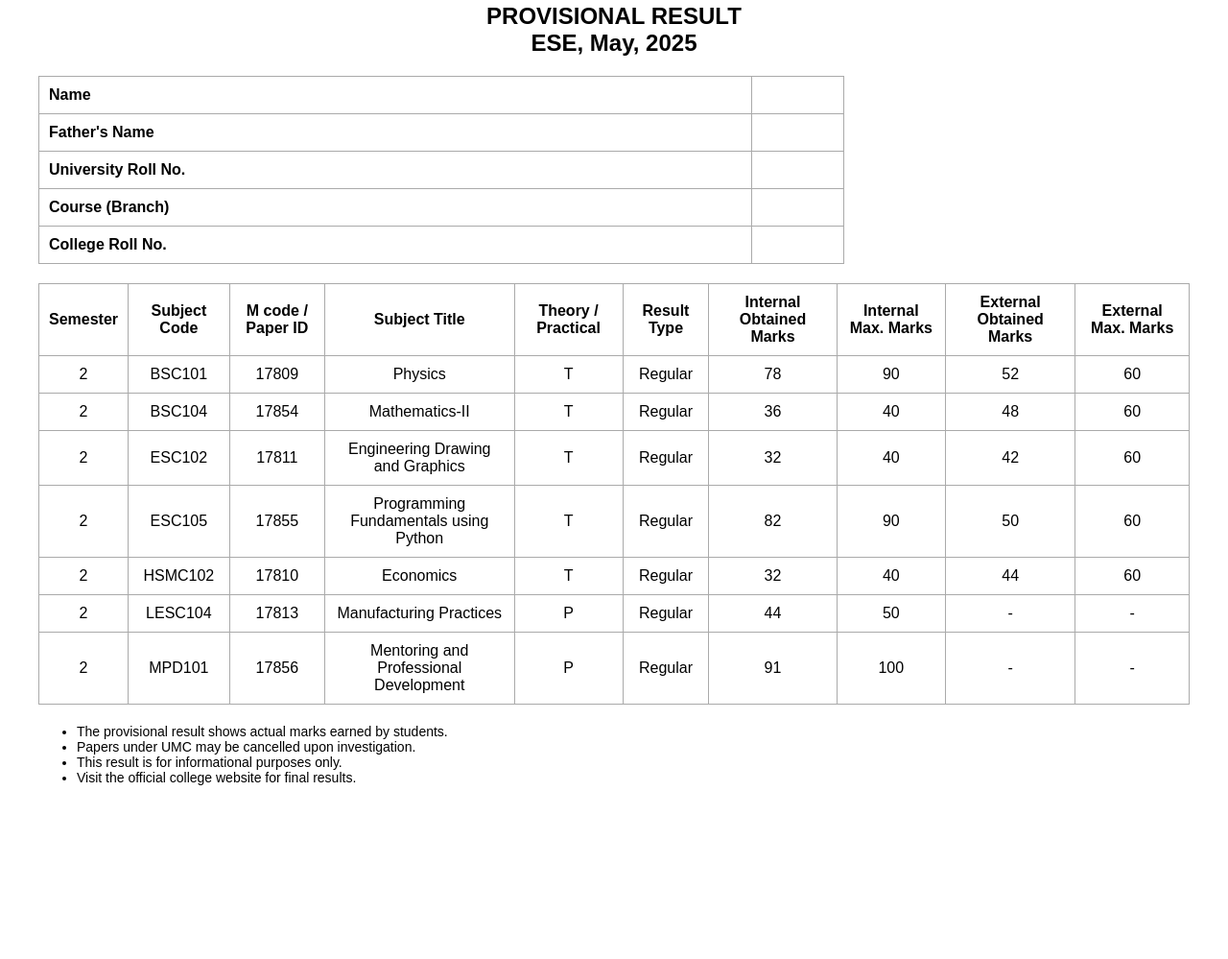
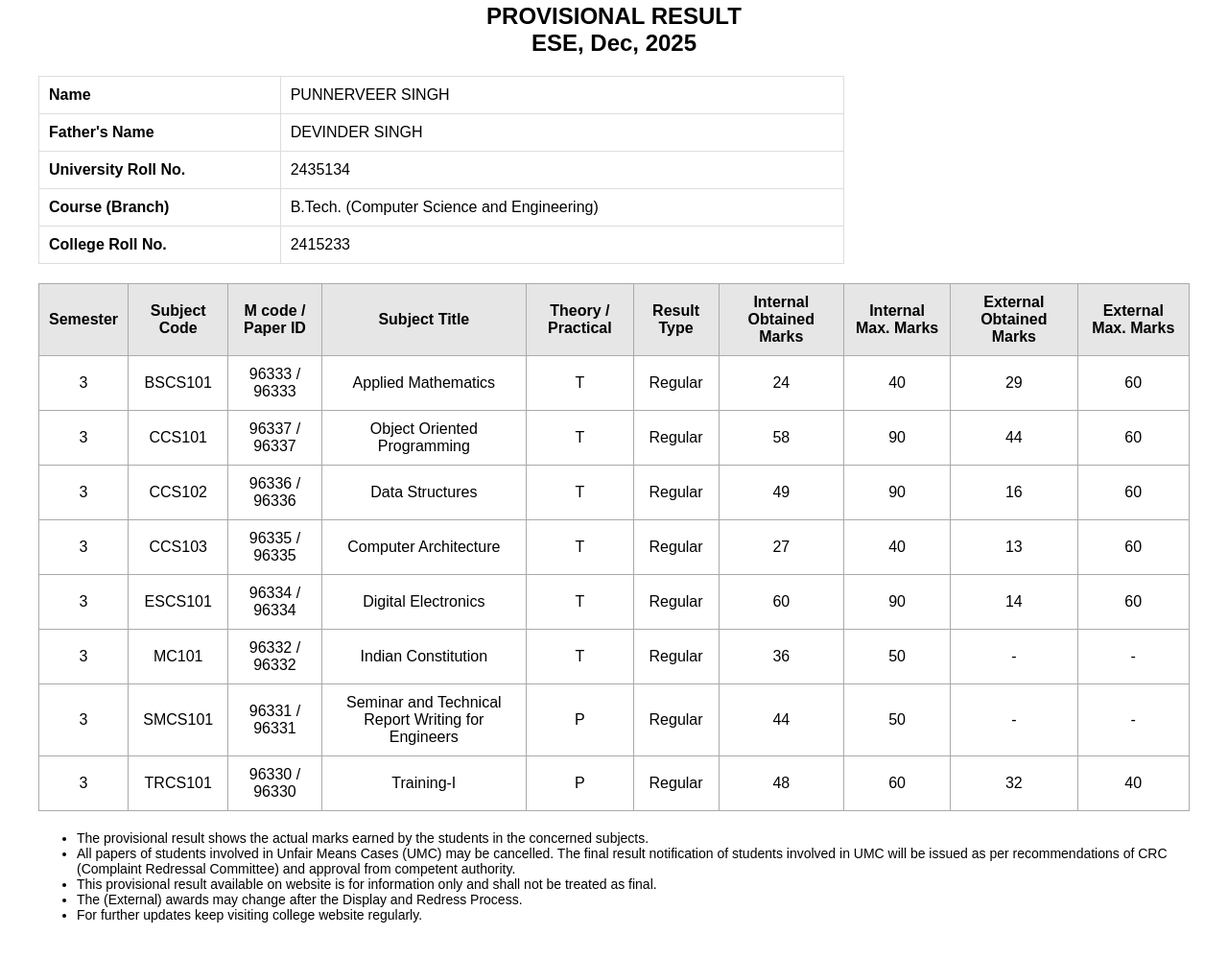
Before and after one commit to Punnerveer/gndecResult.io, a plain HTML site: page result.html in a window 1280 px wide. Shown: the part 253-1252 px from the top of the page at 96% size. Before the commit the page ends 1111 px from the top, so only its background shows below. Drawn offline with Linux system fonts and the light colour scheme.

Commit message:
Revise provisional result page with updated content
Updated the provisional result page to reflect new student data and improved styling.

```diff
--- a/result.html
+++ b/result.html
@@ -24,6 +24,12 @@
     }
     .info-table td {
       text-align: left;
+      border: 1px solid #ddd;
+      padding: 10px;
+    }
+    .info-table tr td:first-child {
+      width: 30%;
+      font-weight: 700;
     }
     .note {
       margin-top: 20px;
@@ -35,21 +41,25 @@
       display: block;
       margin-bottom: 20px;
     }
-
+    thead th {
+      background: #e6e6e6;
+      font-weight: 700;
+    }
   </style>
 </head>
 <body>
   <div class="gndec-banner">
     <img src="gndec-banner.png" alt="GNDEC Banner" />
   </div>
-  <h2 style="text-align:center">PROVISIONAL RESULT<br>ESE, May, 2025</h2>
+
+  <h2 style="text-align:center">PROVISIONAL RESULT<br>ESE, Dec, 2025</h2>
 
   <table class="info-table">
-    <tr><td><strong>Name</strong></td><td id="name"></td></tr>
-    <tr><td><strong>Father's Name</strong></td><td id="fname"></td></tr>
-    <tr><td><strong>University Roll No.</strong></td><td id="roll"></td></tr>
-    <tr><td><strong>Course (Branch)</strong></td><td id="branch"></td></tr>
-    <tr><td><strong>College Roll No.</strong></td><td id="collegeRoll"></td></tr>
+    <tr><td>Name</td><td>PUNNERVEER SINGH</td></tr>
+    <tr><td>Father's Name</td><td>DEVINDER SINGH</td></tr>
+    <tr><td>University Roll No.</td><td>2435134</td></tr>
+    <tr><td>Course (Branch)</td><td>B.Tech. (Computer Science and Engineering)</td></tr>
+    <tr><td>College Roll No.</td><td>2415233</td></tr>
   </table>
 
   <table>
@@ -68,32 +78,113 @@
       </tr>
     </thead>
     <tbody>
-      <tr><td>2</td><td>BSC101</td><td>17809</td><td>Physics</td><td>T</td><td>Regular</td><td>78</td><td>90</td><td>52</td><td>60</td></tr>
-      <tr><td>2</td><td>BSC104</td><td>17854</td><td>Mathematics-II</td><td>T</td><td>Regular</td><td>36</td><td>40</td><td>48</td><td>60</td></tr>
-      <tr><td>2</td><td>ESC102</td><td>17811</td><td>Engineering Drawing and Graphics</td><td>T</td><td>Regular</td><td>32</td><td>40</td><td>42</td><td>60</td></tr>
-      <tr><td>2</td><td>ESC105</td><td>17855</td><td>Programming Fundamentals using Python</td><td>T</td><td>Regular</td><td>82</td><td>90</td><td>50</td><td>60</td></tr>
-      <tr><td>2</td><td>HSMC102</td><td>17810</td><td>Economics</td><td>T</td><td>Regular</td><td>32</td><td>40</td><td>44</td><td>60</td></tr>
-      <tr><td>2</td><td>LESC104</td><td>17813</td><td>Manufacturing Practices</td><td>P</td><td>Regular</td><td>44</td><td>50</td><td>-</td><td>-</td></tr>
-      <tr><td>2</td><td>MPD101</td><td>17856</td><td>Mentoring and Professional Development</td><td>P</td><td>Regular</td><td>91</td><td>100</td><td>-</td><td>-</td></tr>
+      <tr>
+        <td>3</td>
+        <td>BSCS101</td>
+        <td>96333 / 96333</td>
+        <td>Applied Mathematics</td>
+        <td>T</td>
+        <td>Regular</td>
+        <td>24</td>
+        <td>40</td>
+        <td>29</td>
+        <td>60</td>
+      </tr>
+      <tr>
+        <td>3</td>
+        <td>CCS101</td>
+        <td>96337 / 96337</td>
+        <td>Object Oriented Programming</td>
+        <td>T</td>
+        <td>Regular</td>
+        <td>58</td>
+        <td>90</td>
+        <td>44</td>
+        <td>60</td>
+      </tr>
+      <tr>
+        <td>3</td>
+        <td>CCS102</td>
+        <td>96336 / 96336</td>
+        <td>Data Structures</td>
+        <td>T</td>
+        <td>Regular</td>
+        <td>49</td>
+        <td>90</td>
+        <td>16</td>
+        <td>60</td>
+      </tr>
+      <tr>
+        <td>3</td>
+        <td>CCS103</td>
+        <td>96335 / 96335</td>
+        <td>Computer Architecture</td>
+        <td>T</td>
+        <td>Regular</td>
+        <td>27</td>
+        <td>40</td>
+        <td>13</td>
+        <td>60</td>
+      </tr>
+      <tr>
+        <td>3</td>
+        <td>ESCS101</td>
+        <td>96334 / 96334</td>
+        <td>Digital Electronics</td>
+        <td>T</td>
+        <td>Regular</td>
+        <td>60</td>
+        <td>90</td>
+        <td>14</td>
+        <td>60</td>
+      </tr>
+      <tr>
+        <td>3</td>
+        <td>MC101</td>
+        <td>96332 / 96332</td>
+        <td>Indian Constitution</td>
+        <td>T</td>
+        <td>Regular</td>
+        <td>36</td>
+        <td>50</td>
+        <td>-</td>
+        <td>-</td>
+      </tr>
+      <tr>
+        <td>3</td>
+        <td>SMCS101</td>
+        <td>96331 / 96331</td>
+        <td>Seminar and Technical Report Writing for Engineers</td>
+        <td>P</td>
+        <td>Regular</td>
+        <td>44</td>
+        <td>50</td>
+        <td>-</td>
+        <td>-</td>
+      </tr>
+      <tr>
+        <td>3</td>
+        <td>TRCS101</td>
+        <td>96330 / 96330</td>
+        <td>Training-I</td>
+        <td>P</td>
+        <td>Regular</td>
+        <td>48</td>
+        <td>60</td>
+        <td>32</td>
+        <td>40</td>
+      </tr>
     </tbody>
   </table>
 
   <div class="note">
     <ul>
-      <li>The provisional result shows actual marks earned by students.</li>
-      <li>Papers under UMC may be cancelled upon investigation.</li>
-      <li>This result is for informational purposes only.</li>
-      <li>Visit the official college website for final results.</li>
+      <li>The provisional result shows the actual marks earned by the students in the concerned subjects.</li>
+      <li>All papers of students involved in Unfair Means Cases (UMC) may be cancelled. The final result notification of students involved in UMC will be issued as per recommendations of CRC (Complaint Redressal Committee) and approval from competent authority.</li>
+      <li>This provisional result available on website is for information only and shall not be treated as final.</li>
+      <li>The (External) awards may change after the Display and Redress Process.</li>
+      <li>For further updates keep visiting college website regularly.</li>
     </ul>
   </div>
-
-  <script>
-    const urlParams = new URLSearchParams(window.location.search);
-    document.getElementById('name').textContent = urlParams.get('name');
-    document.getElementById('fname').textContent = urlParams.get('fname');
-    document.getElementById('roll').textContent = urlParams.get('roll');
-    document.getElementById('branch').textContent = urlParams.get('branch');
-    document.getElementById('collegeRoll').textContent = urlParams.get('collegeRoll');
-  </script>
 </body>
 </html>
```
Lines whose indentation alone changed are shown as unchanged.
